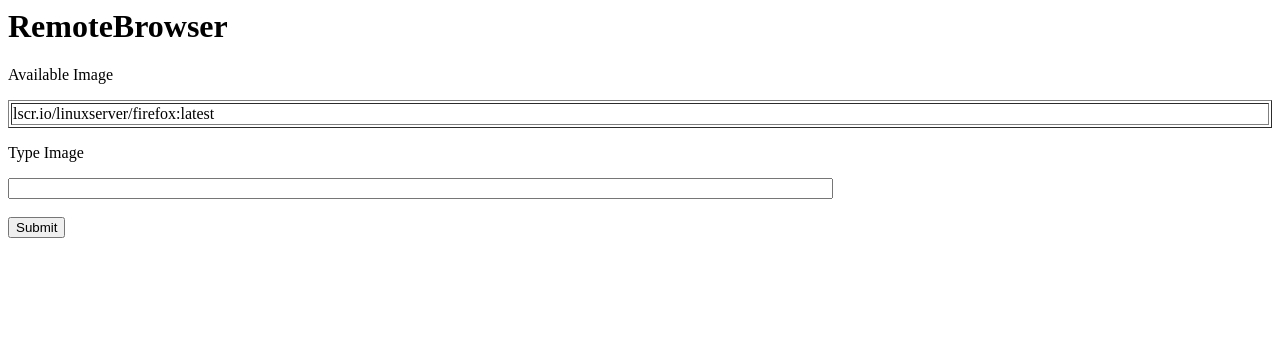
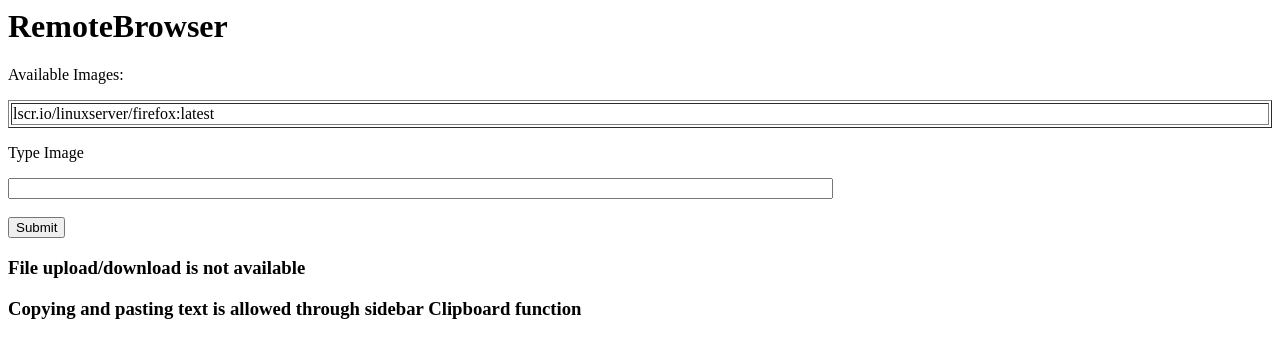
Before and after one commit to BoredHackerBlog/remotebrowserrunner, a Flask app: page / in a window 1280 px wide. Shown: the top 358 px of the page. Run offline with Flask 3, Linux system fonts and the light colour scheme.

Commit message:
Add files via upload

```diff
--- a/app/app.py
+++ b/app/app.py
@@ -1,10 +1,11 @@
 IMAGES=["lscr.io/linuxserver/firefox:latest"]
 CONTAINER_TIME_SECONDS=180
+CONTAINER_LIMIT=2
 
 import os
 from uuid import uuid4
 from datetime import timedelta
-
+from time import sleep
 from flask import Flask, render_template, request
 
 app = Flask(__name__)
@@ -32,8 +33,14 @@ def index():
          if request.form['image']:
              image_name = request.form['image'].strip()
              if image_name in IMAGES:
-                 container_id = setup_container(image_name)
-                 return render_template("container.html", container_id=container_id.split('-browser')[0])
+                 count_job = q.enqueue('worker.browser_count')
+                 sleep(3)
+                 container_count = count_job.return_value()
+                 if container_count < CONTAINER_LIMIT:
+                     container_id = setup_container(image_name)
+                     return render_template("container.html", container_id=container_id.split('-browser')[0])
+                 else:
+                     return "Too many containers running currently. Try again later"
 
 if __name__ == '__main__':
     app.run(debug=False)
--- a/app/templates/index.html
+++ b/app/templates/index.html
@@ -1,5 +1,5 @@
 <h1>RemoteBrowser</h1>
-<p>Available Image</p>
+<p>Available Images:</p>
 
 <table style="width:100%" border=1>
     {% for image in images %}
@@ -16,3 +16,6 @@
     <input type="submit" value="Submit">
 </form>
 <p></p>
+
+<h3>File upload/download is not available</h3>
+<h3>Copying and pasting text is allowed through sidebar Clipboard function</h3>
```
Also changed, not shown: 1 other file.
